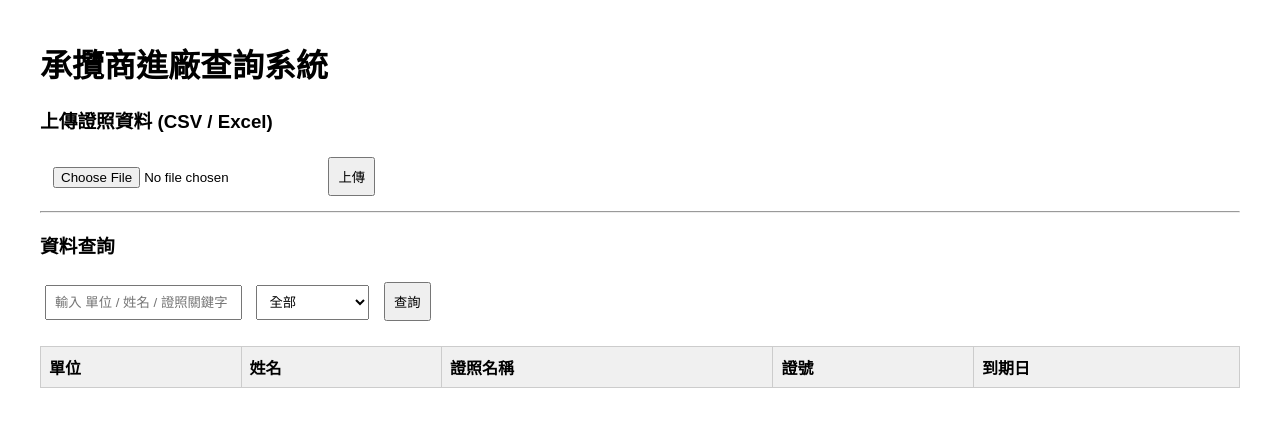
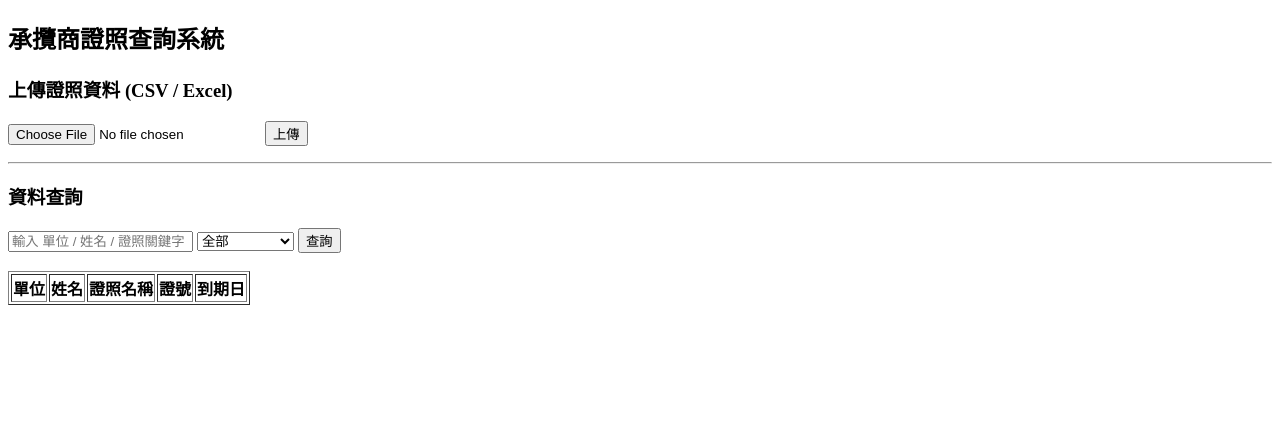
Before and after one commit to t5608003-jpg/contractor-certificate-system, a website: page public/index.html in a window 1280 px wide. Drawn offline with Linux system fonts and the light colour scheme.

Commit message:
Update index.html

```diff
--- a/public/index.html
+++ b/public/index.html
@@ -1,75 +1,23 @@
 <!DOCTYPE html>
-<html lang="zh-TW">
+<html>
+
 <head>
 <meta charset="UTF-8">
-<title>承攬商進廠查詢系統</title>
-
-<style>
-
-body{
-font-family: Arial;
-margin:40px;
-}
-
-h1{
-margin-bottom:20px;
-}
-
-input,select,button{
-padding:8px;
-margin:5px;
-}
-
-table{
-border-collapse: collapse;
-margin-top:20px;
-width:100%;
-}
-
-th,td{
-padding:8px;
-text-align:left;
-border:1px solid #ccc;
-}
-
-th{
-background:#f0f0f0;
-}
-
-#count{
-margin-top:10px;
-font-weight:bold;
-}
-
-</style>
-
+<title>承攬商證照查詢系統</title>
 </head>
-
 
 <body>
 
-<h1>承攬商進廠查詢系統</h1>
-
-
-<!-- 檔案上傳 -->
+<h2>承攬商證照查詢系統</h2>
 
 <h3>上傳證照資料 (CSV / Excel)</h3>
 
-<input type="file" id="file">
-
+<input type="file" id="fileInput">
 <button onclick="upload()">上傳</button>
 
-<div id="uploadMsg"></div>
-
-<div id="count"></div>
-
-
+<p id="status"></p>
 
 <hr>
-
-
-
-<!-- 查詢 -->
 
 <h3>資料查詢</h3>
 
@@ -86,11 +34,9 @@ font-weight:bold;
 
 <button onclick="search()">查詢</button>
 
+<br><br>
 
-
-<!-- 查詢結果 -->
-
-<table>
+<table border="1">
 
 <thead>
 <tr>
@@ -106,10 +52,7 @@ font-weight:bold;
 
 </table>
 
-
-
-<script src="/app.js"></script>
+<script src="app.js"></script>
 
 </body>
-
 </html>
```
